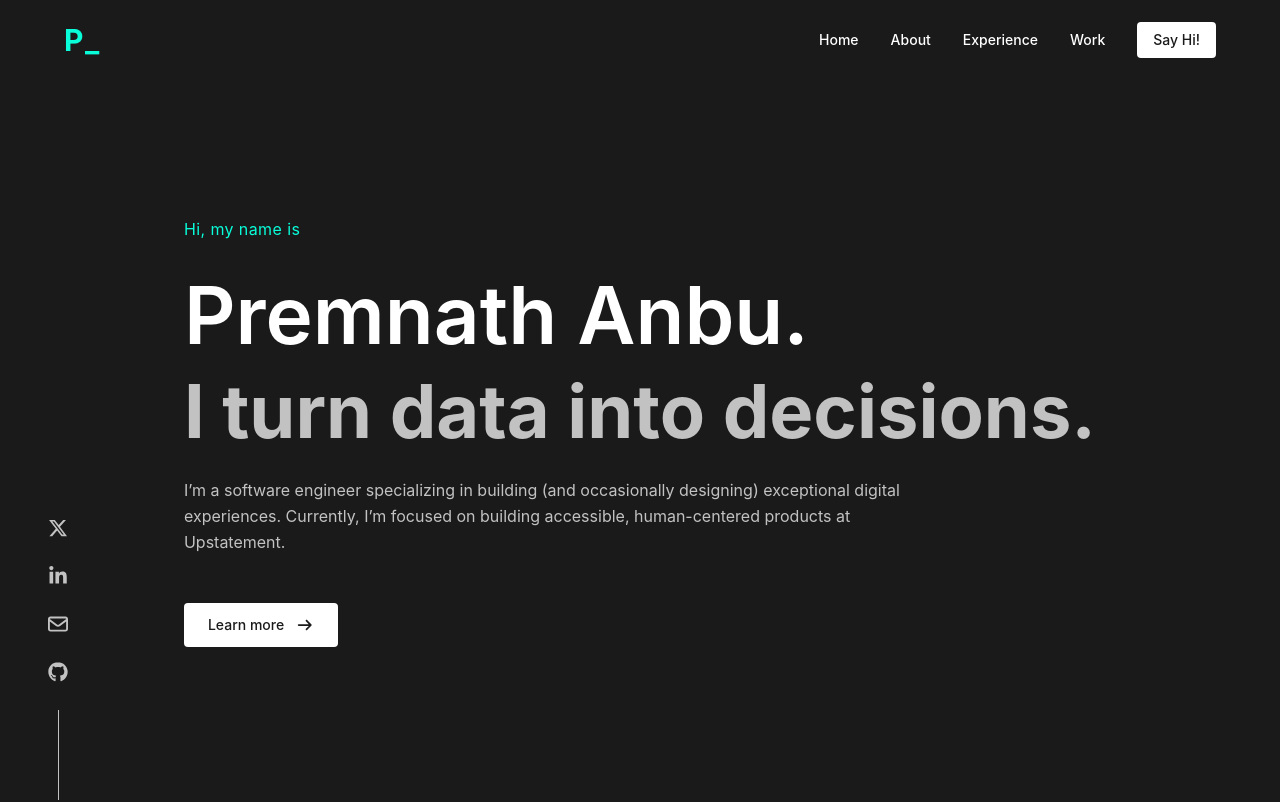
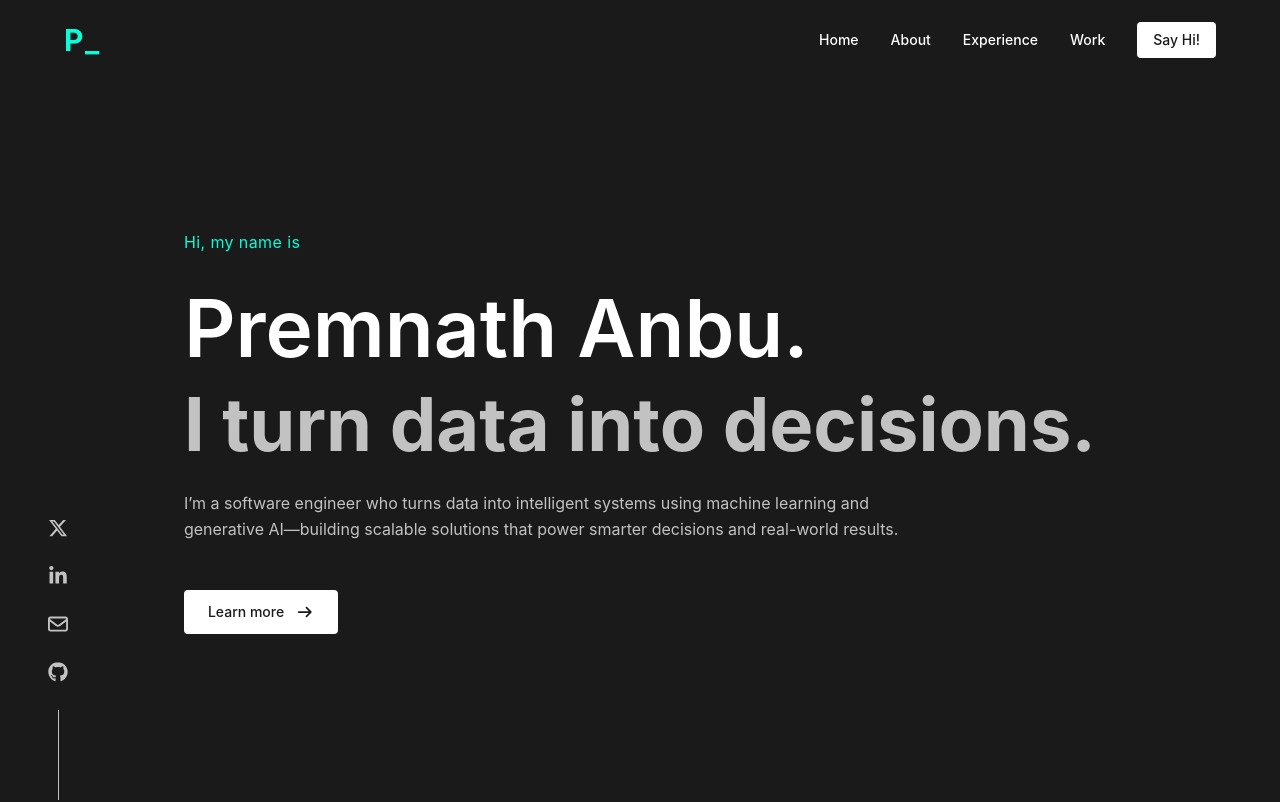
Before and after one commit to PremnathAnbu/portfolio, a React (Create React App) app: page / in a window 1280 px wide. Shown: the top 802 px of the page. Built offline with nearby package versions, Linux system fonts and the light colour scheme.

Commit message:
Update Hero.js description to reflect current focus

```diff
--- a/src/components/Hero.js
+++ b/src/components/Hero.js
@@ -61,9 +61,7 @@ const Hero = () => {
             custom={defaultDelay + 0.3}
             className="text-secondary-text text-base leading-relaxed max-w-[720px] mb-12"
           >
-            I’m a software engineer specializing in building (and occasionally
-            designing) exceptional digital experiences. Currently, I’m focused
-            on building accessible, human-centered products at Upstatement.
+            I’m a software engineer who turns data into intelligent systems using machine learning and generative AI—building scalable solutions that power smarter decisions and real-world results.
           </motion.p>
 
           {/* CTA Button */}
```
